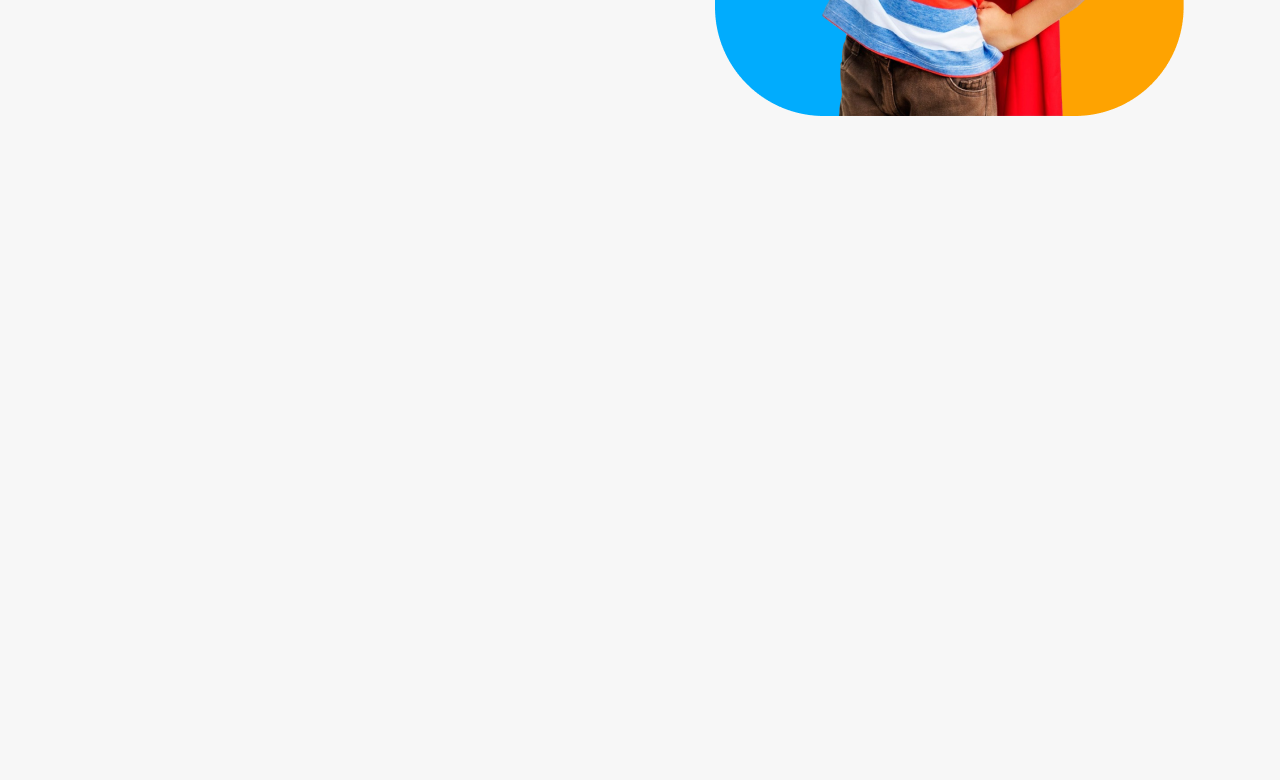
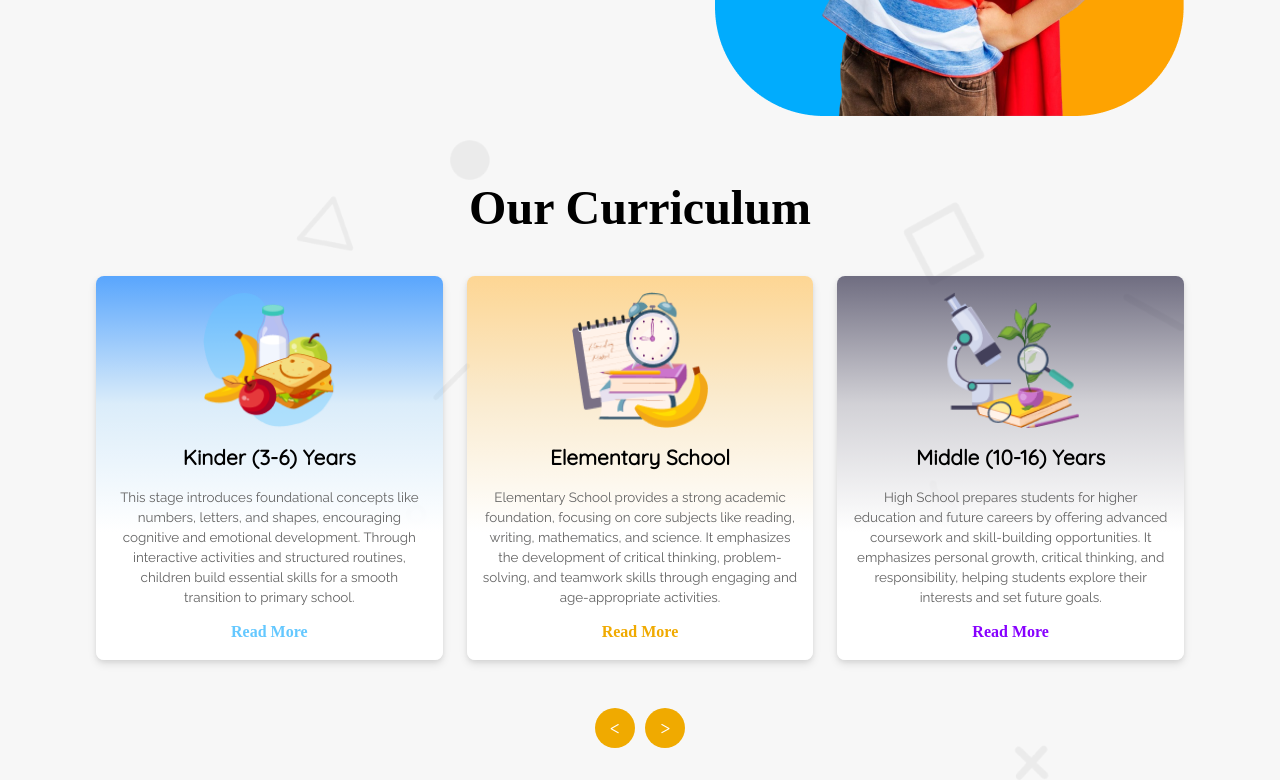
Before and after one commit to Rajib-Ahmed32/kids-school-website, a plain HTML site: page index.html in a window 1280 px wide. Shown: the part 553-1333 px from the top of the page. Before the commit the page ends 800 px from the top, so only its background shows below. Drawn offline with Linux system fonts and the light colour scheme.

Commit message:
curriculam section is added

```diff
--- a/index.html
+++ b/index.html
@@ -15,6 +15,7 @@
     <title>Kids School Website</title>
     <link rel="icon" type="image/x-icon" href="./icons/reading.png" />
     <link rel="stylesheet" href="./styles/style-1.css" />
+    <link rel="stylesheet" href="./styles/style-2.css" />
   </head>
   <body>
     <header class="header">
@@ -64,6 +65,38 @@
           <img src="./images/hero-kids.png" alt="hero-image" class="hero-img" />
         </div>
       </section>
+
+      <section class="curriculum-section section-body">
+        <h2 class="curriculum-title">Our Curriculum</h2>
+        <div class="curriculum-cards">
+          <div class="curriculum-card">
+            <img src="./images/kinder.png" alt="Curriculum-1" class="curriculum-image">
+            <h3 class="curriculum-card-title font-24-bold">Kinder (3-6) Years</h3>
+            <p class="curriculum-card-description font-15-medium">This stage introduces foundational concepts like numbers, letters, and shapes, encouraging cognitive and emotional development.
+                Through interactive activities and structured routines, children build essential skills for a smooth transition to primary school.</p>
+            <a>Read More</a>
+          </div>
+          <div class="curriculum-card">
+            <img src="./images/elementary.png" alt="Curriculum-2" class="curriculum-image">
+            <h3 class="curriculum-card-title font-24-bold">Elementary School</h3>
+            <p class="curriculum-card-description font-15-medium">Elementary School provides a strong academic foundation, focusing on core subjects like reading, writing, mathematics, and science.
+                It emphasizes the development of critical thinking, problem-solving, and teamwork skills through engaging and age-appropriate activities.</p>
+            <a>Read More</a>
+          </div>
+          <div class="curriculum-card">
+            <img src="./images/middle.png" alt="Curriculum-3" class="curriculum-image">
+            <h3 class="curriculum-card-title font-24-bold">Middle (10-16) Years</h3>
+            <p class="curriculum-card-description font-15-medium">High School prepares students for higher education and future careers by offering advanced coursework and skill-building opportunities.
+                It emphasizes personal growth, critical thinking, and responsibility, helping students explore their interests and set future goals.</p>
+            <a>Read More</a>
+          </div>
+        </div>
+        <div class="curriculum-navigation">
+          <button class="nav-button prev-button">&lt;</button>
+          <button class="nav-button next-button">&gt;</button>
+        </div>
+      </section>
+
     </main>
   </body>
 </html>
--- a/styles/style-1.css
+++ b/styles/style-1.css
@@ -47,7 +47,6 @@ picture {
   max-width: 85%;
   padding: 2em 0 2em 0;
   margin: 0 auto;
-  background-color: grey;
 }
 
 .regular-btn{
@@ -73,7 +72,7 @@ picture {
 .font-15-medium{
   font-family: "Raleway", serif;
   font-weight: 500;
-  font-size: clamp(0.639rem, 1vw, 0.9rem);
+  font-size: clamp(0.839rem, 1vw, 0.9rem);
 }
 
 .font-20-regular, .font-20-medium{
@@ -91,7 +90,7 @@ picture {
 
 .font-24-bold{
   font-family: "Quicksand", serif;
-  font-size: clamp(1.275rem, 3vw, 1.58rem);
+  font-size: clamp(1.1rem, 5vw, 1.3rem);
   font-weight: 700;
   line-height: 1.6;
 }
@@ -197,6 +196,7 @@ picture {
 .hero-section-width{
   max-width: 85%;
   margin: 0 auto;
+  margin-bottom: 1.5em;
 }
 
 .hero-image-container{
--- /dev/null
+++ b/styles/style-2.css
@@ -0,0 +1,101 @@
+/*=== Curriculum Section ===*/
+
+.curriculum-section{
+    text-align: center;
+    background-image: url(../images/bg.png);
+    background-repeat: no-repeat;
+    background-position: center;
+    background-size: cover;
+}
+
+.curriculum-title{
+    font-size: clamp(2.2rem, 5vw, 3rem);
+    font-weight: bold;
+    color: #000;
+}
+
+.curriculum-cards{
+    display: grid;
+    grid-template-columns: repeat(auto-fit, minmax(250px, 1fr));
+    gap: 1.5em;
+    margin-bottom: 3em;
+    margin-top: 2em;
+}
+
+.curriculum-card{
+    display: flex;
+    flex-direction: column;
+    justify-content: center;
+    border-radius: 8px;
+    padding: 1em;
+}
+
+.curriculum-image{
+    height: 136px;
+    width: 136px;
+    margin: 0 auto;
+}
+
+.curriculum-card-title{
+    margin: .8rem 0;
+}
+
+.curriculum-card-description{
+    color: #646464;
+    margin-bottom: .8rem;
+}
+
+.curriculum-cards > .curriculum-card:nth-child(1){
+    background: linear-gradient(to bottom,#258bffc0, #a4d8ff57, white, white);
+    box-shadow: 0 4px 8px rgba(0, 0, 0, 0.1), 0 2px 4px #0000000f;
+}
+
+.curriculum-cards > .curriculum-card:nth-child(2){
+    background: linear-gradient(to bottom, #FFCB73c0, #ffd99260, white, white);
+    box-shadow: 0 4px 8px rgba(0, 0, 0, 0.1), 0 2px 4px #0000000f;
+}
+
+.curriculum-cards > .curriculum-card:nth-child(3){
+    background: linear-gradient(to bottom, #43405Ac0, #5b586d3d, white, white);
+    box-shadow: 0 4px 8px rgba(0, 0, 0, 0.1), 0 2px 4px #0000000f;
+}
+
+.curriculum-card:nth-of-type(1) a{
+  color: #64C8FF;
+  font-weight: 700;
+}
+
+.curriculum-card:nth-of-type(2) a{
+    color: #F0AA00;
+    font-weight: 700;
+  }
+
+  .curriculum-card:nth-of-type(3) a{
+    color: #8700FF;
+    font-weight: 700;
+  }
+
+  .prev-button, .next-button{
+    height: 40px;
+    width: 40px;
+    border-radius: 30px;
+    background-color: #F0AA00;
+    border: none;
+    color: white;
+    font-size: 1.2rem;
+    cursor: pointer;
+  }
+
+  .prev-button{
+    margin-right: 3px;
+  }
+
+  .next-button{
+    margin-left: 3px;
+  }
+
+  @media screen and (max-width: 750px) {
+    .curriculum-navigation{
+        display: none;
+    }
+  }
```
